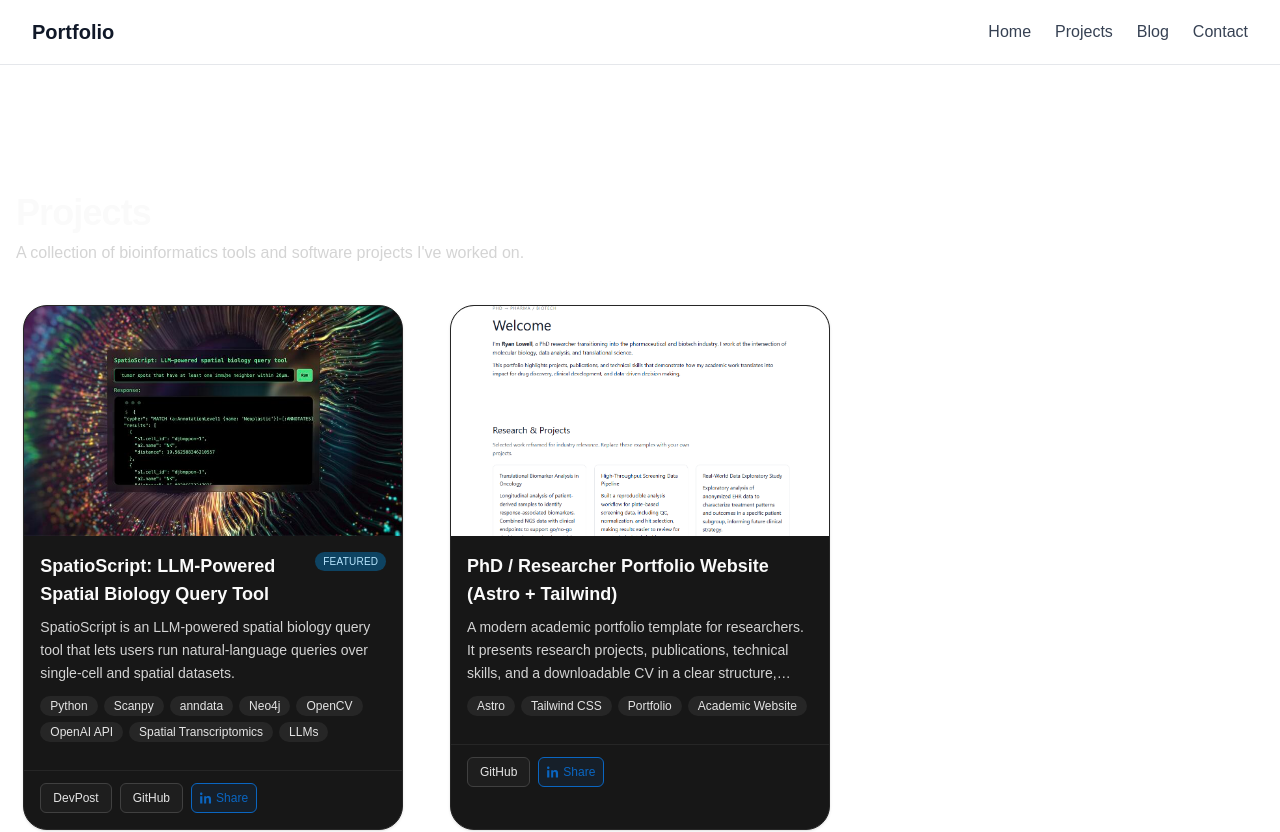
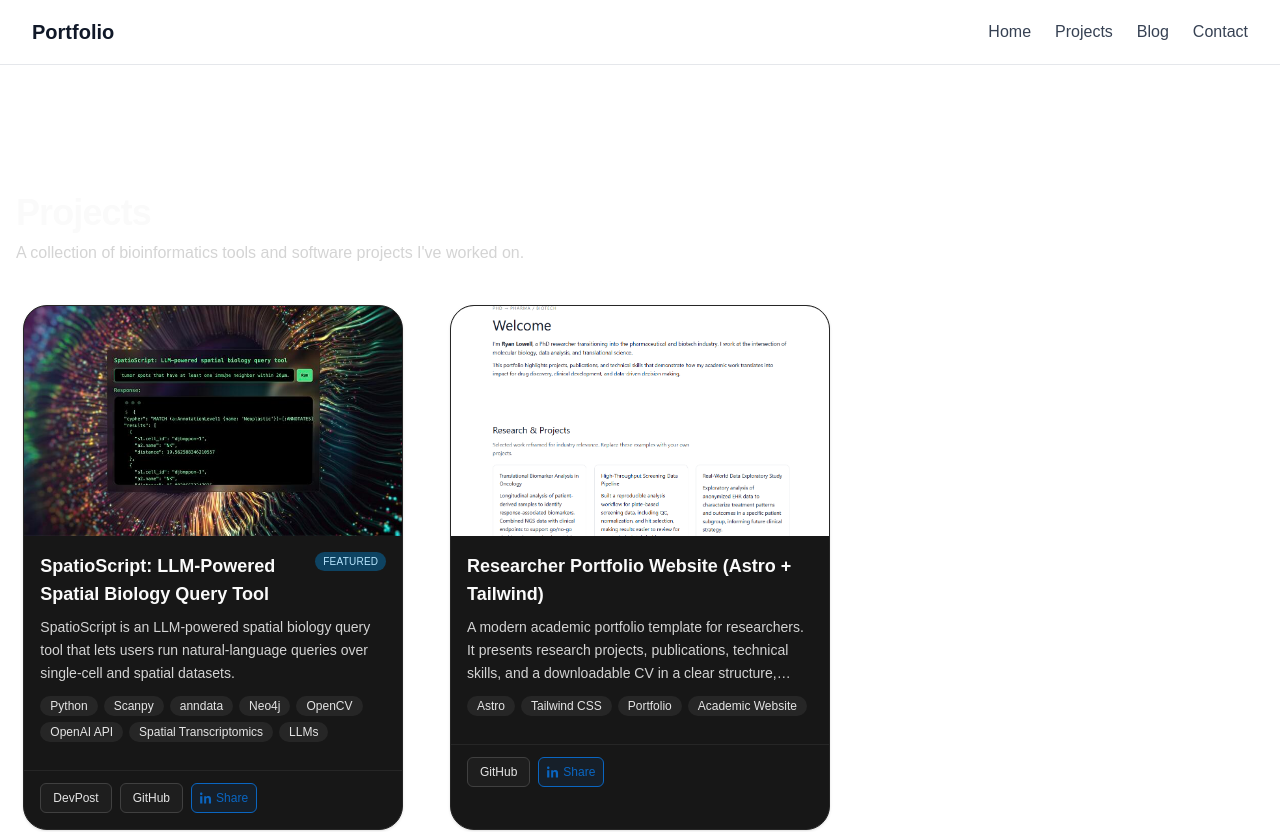
Before and after one commit to agkirici/agkirici.github.io, a Next.js app: page /projects in a window 1280 px wide. Shown: the top 832 px of the page. Built offline with nearby package versions, Linux system fonts and the light colour scheme.

Commit message:
Update project title: remove PhD prefix

```diff
--- a/data/projects.ts
+++ b/data/projects.ts
@@ -20,7 +20,7 @@ export const projects = [
     github: "https://github.com/hackbio-ca/spatioscript-llm-spatial-biology",
   },
   {
-    title: "PhD / Researcher Portfolio Website (Astro + Tailwind)",
+    title: "Researcher Portfolio Website (Astro + Tailwind)",
     slug: "phd-portfolio-astro",
     featured: false,
     description:
```
